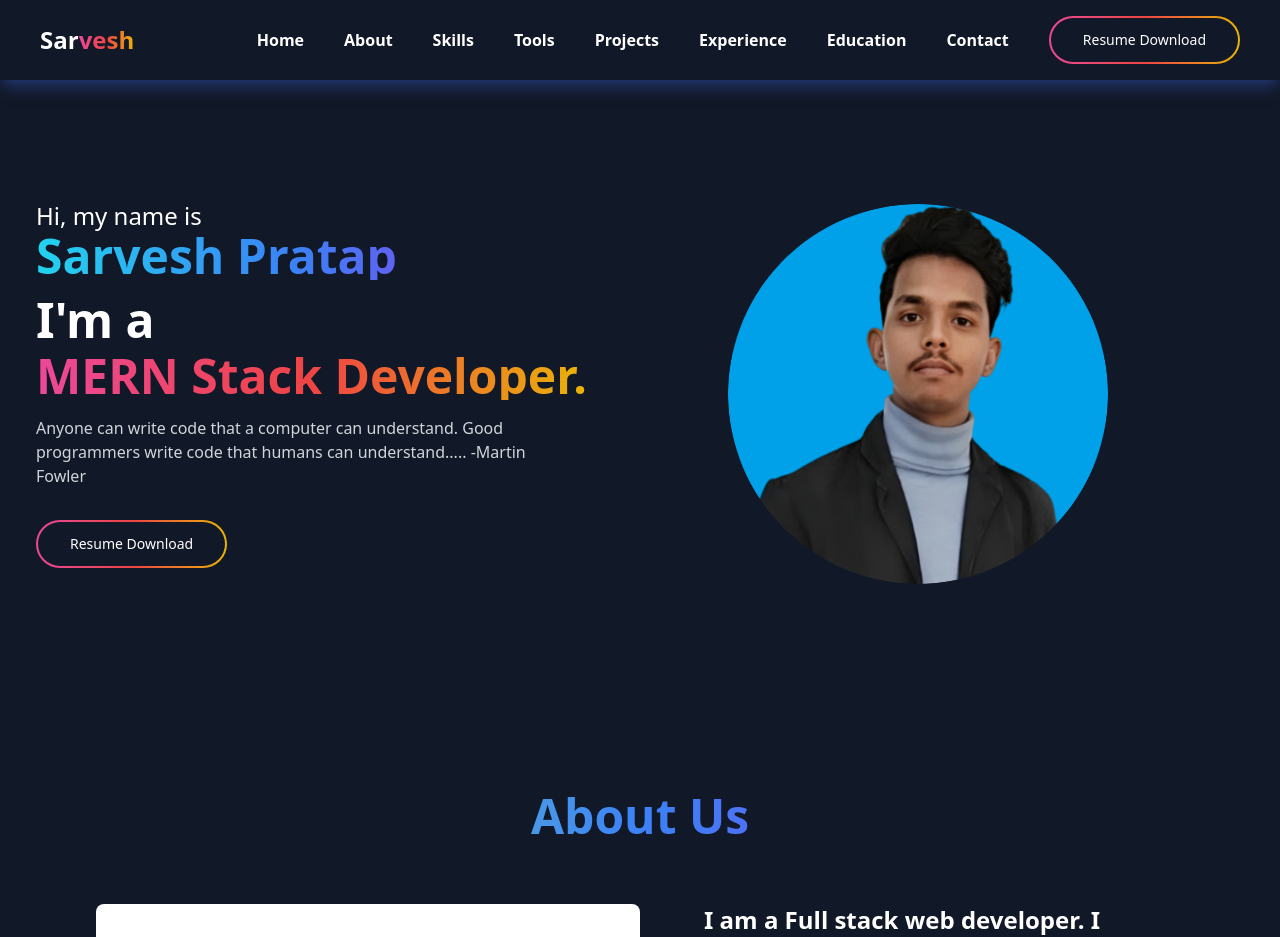
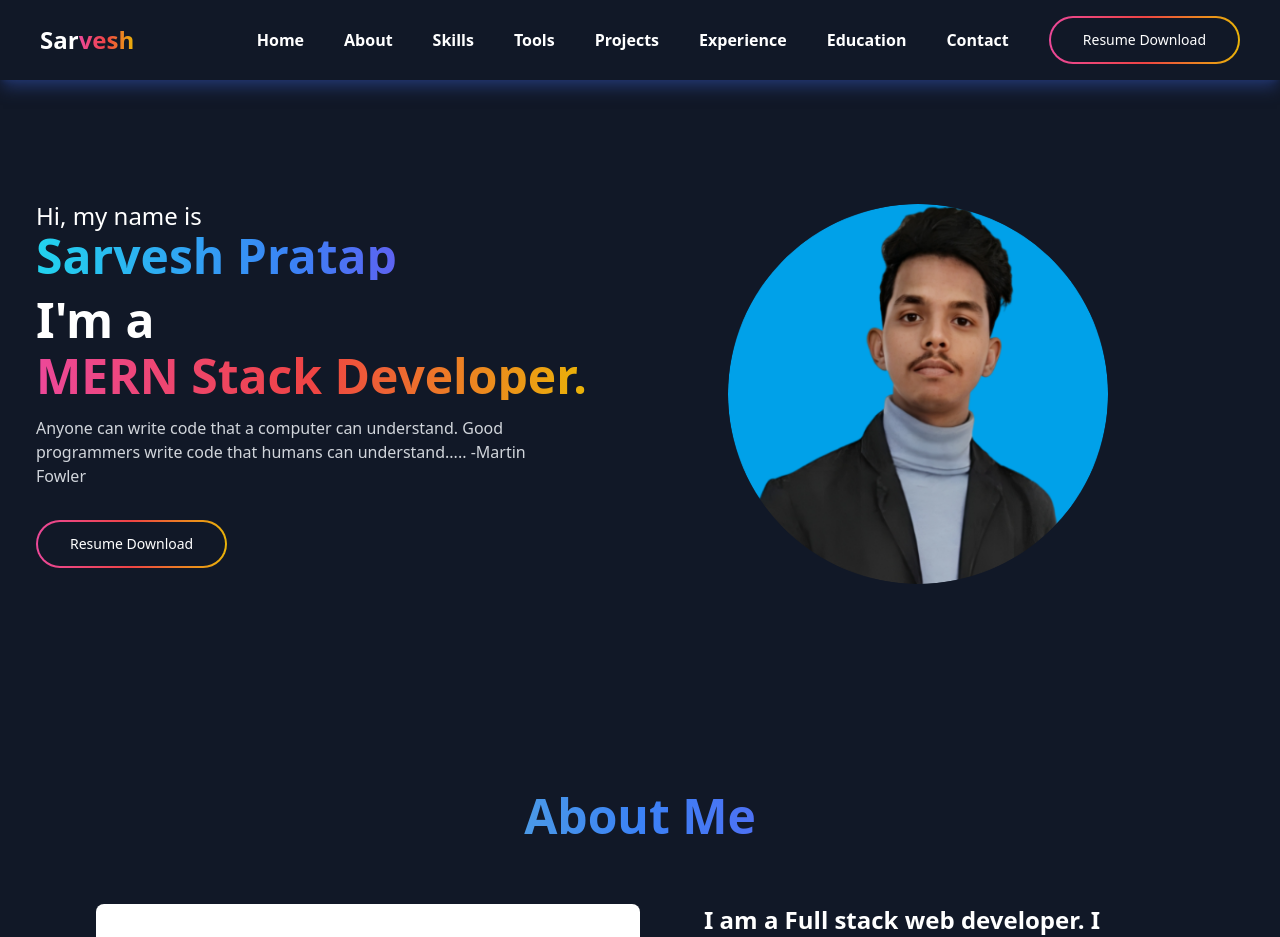
Before and after one commit to Sarvesh9570/Updated-portfolio, a React (Create React App) app: page / in a window 1280 px wide. Shown: the top 937 px of the page. Built offline with nearby package versions, Linux system fonts and the light colour scheme.

Commit message:
about section change

```diff
--- a/src/components/About.jsx
+++ b/src/components/About.jsx
@@ -7,7 +7,7 @@ function About() {
       <section className="container lg:w-[90%] m-auto">
         <div className="mx-auto max-w-screen-2xl px-4  py-16 sm:px-6 lg:px-8 dark:bg-gray-900">
           <h1 className=" text-center bg-gradient-to-r from-green-300 via-blue-500 to-purple-600 bg-clip-text text-3xl font-extrabold text-transparent sm:text-5xl">
-            About Us
+            About Me
           </h1>
           <div className="grid mt-3 sm:mt-0 grid-cols-1 lg:h-full lg:grid-cols-2">
             <div className="relative z-[1] lg:py-16">
```
